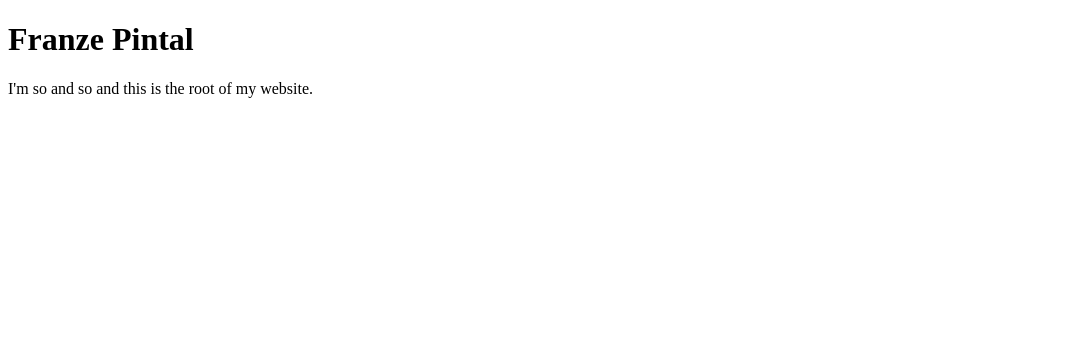
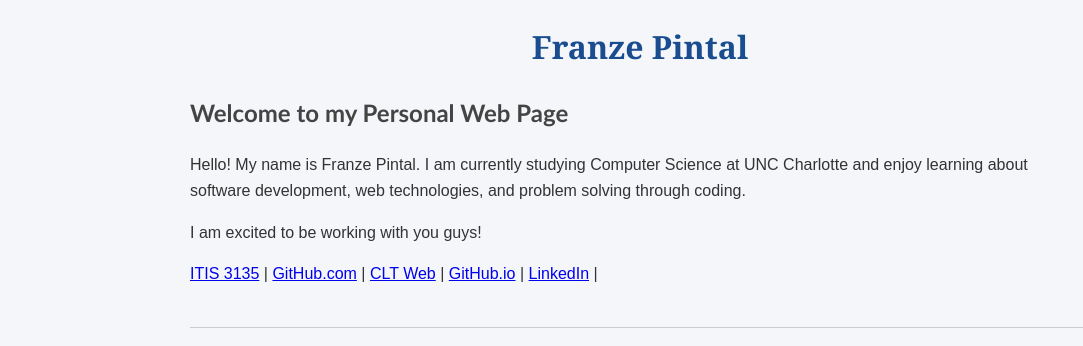
Before and after one commit to fpintal/fpintal.github.io, a plain HTML site: page index.html in a window 1280 px wide. Shown: the whole page, without its empty margins (0-1083 px from the left). Drawn offline with Linux system fonts and the light colour scheme.

Commit message:
Update index.html
updating root file

```diff
--- a/index.html
+++ b/index.html
@@ -2,10 +2,76 @@
 <html lang="en">
 <head>
     <meta charset="UTF-8">
-    <title>My Website Root</title>
+    <meta name="viewport" content="width=device-width, initial-scale=1.0">
+    <title>Franze Pintal | Homepage</title>
 </head>
-<body>
-    <h1>Franze Pintal</h1>
-    <p>I'm so and so and this is the root of my website.</p>
+<style>
+     body {
+      font-family: Arial, sans-serif;
+      background-color: #f4f6f9;
+      color: #333333;
+      max-width: 900px;
+      width: 90%;
+      margin: 0 auto;
+      line-height: 1.6;
+    }
+    h1 {
+      font-family: "Georgia", serif;
+      color: #1a4d8f;
+      text-align: center;
+    }
+    h2 {
+      font-family: "Trebuchet MS", sans-serif;
+      color: #444444;
+      margin-top: 20px;
+    }
+    footer {
+      margin-top: 40px;
+      padding-top: 15px;
+      border-top: 1px solid #ccc;
+      text-align: center;
+      font-size: 0.9em;
+    }
+    footer a {
+      color: #1a4d8f;
+      text-decoration: none;
+      margin: 0 8px;
+    }
+    footer a:hover {
+      text-decoration: underline;
+    }
+  </style>
+</head>
+    <header>
+        <h1>
+            Franze Pintal
+        </h1>
+    </header>
+    <main>
+        <h2>
+            Welcome to my Personal Web Page
+        </h2>
+        <p>Hello! My name is Franze Pintal. I am currently studying Computer Science at UNC Charlotte and enjoy learning about software development, web technologies, and problem solving through coding.</p>
+        <p>I am excited to be working with you guys!</p>
+
+          <nav>
+                <a href="itis3135/">ITIS 3135</a> |
+                <a href="https://github.com/fpintal">GitHub.com</a> |
+                <a href="https://webpages.charlotte.edu/fpintal/">CLT Web</a>  |
+                <a href="https://fpintal.github.io/">GitHub.io</a> |
+                <a href="https://www.linkedin.com/in/fpintal/">LinkedIn</a> |
+          </nav>
+
+
+
+
+     <main>
+
+    </main>
+
+    <footer>
+
+    </footer>
+
 </body>
 </html>
```
